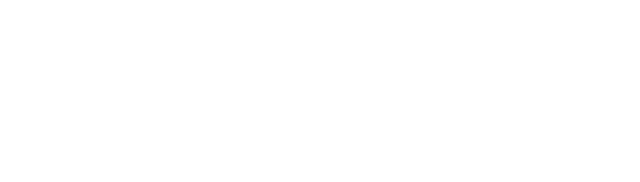
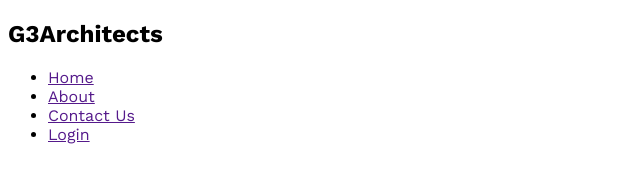
Before and after one commit to sabermahmud/responsive-two-prectice, a plain HTML site: page responsive-two-prectice/index.html in a window 1280 px wide. Shown: the whole page, without its empty margins (0-640 px from the left). Drawn offline with nearby package versions, Linux system fonts and the light colour scheme.

Commit message:
added google font

```diff
--- a/responsive-two-prectice/index.html
+++ b/responsive-two-prectice/index.html
@@ -6,7 +6,19 @@
     <link rel="stylesheet" href="responsive.css">
     <title>Responsive</title>
 </head>
-<body>
-
+<body class="work-sans-font">
+    <header>
+        <nav class="navbar">
+            <h1 class="brandName">G3<span>Architects</span></h1>
+            <ul class="navMenu">
+                <li><a href="">Home</a></li>
+                <li><a href="">About</a></li>
+                <li><a href="">Contact Us</a></li>
+                <li><a href="">Login</a></li>
+            </ul>
+        </nav>
+    </header>
+    <main></main>
+    <footer></footer>
 </body>
 </html>
--- a/responsive-two-prectice/responsive.css
+++ b/responsive-two-prectice/responsive.css
@@ -0,0 +1,8 @@
+@import url('https://fonts.googleapis.com/css2?family=Work+Sans:ital,wght@0,100..900;1,100..900&display=swap');
+
+.work-sans-font {
+  font-family: "Work Sans", sans-serif;
+  font-optical-sizing: auto;
+  font-weight: 400;
+  font-style: normal;
+}
```
